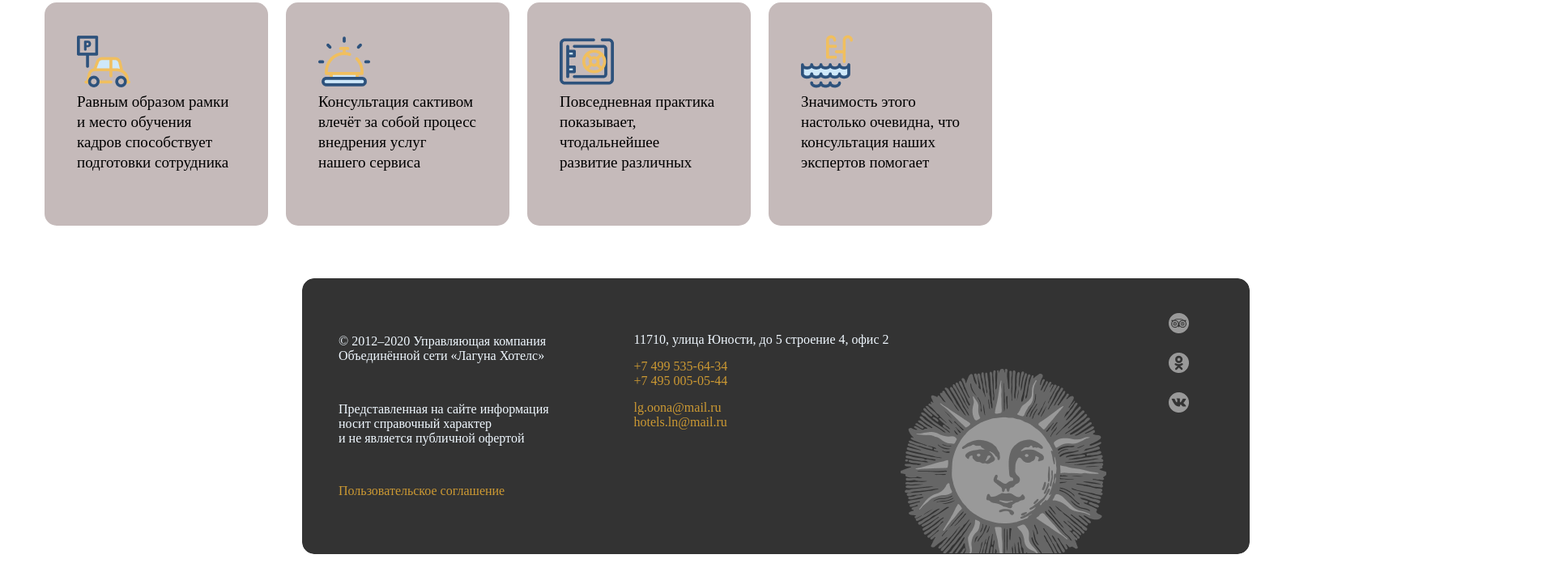
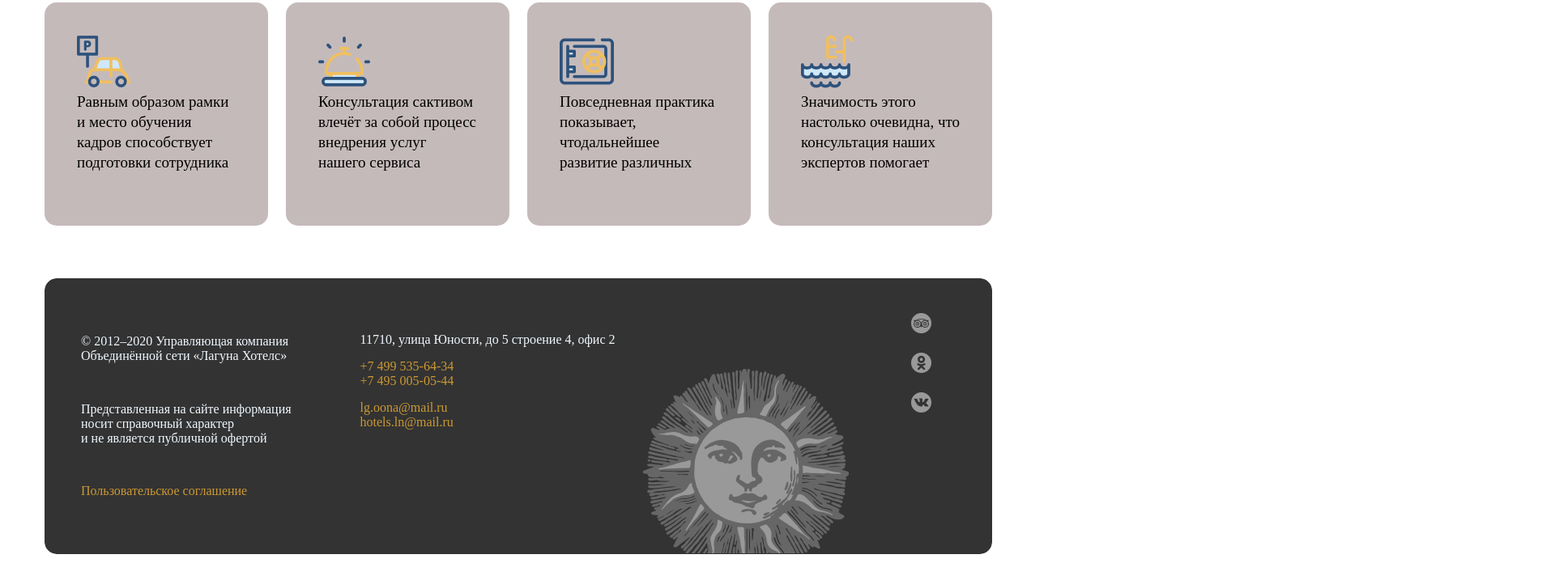
Before and after one commit to LeonidPalygalov/hotel, a plain HTML site: page index.html in a window 1280 px wide. Shown: the part 1585-2302 px from the top of the page at 81% size, 1920 px wide, since content can reach past the window. Drawn offline with Linux system fonts and the light colour scheme.

Commit message:
add: add file

```diff
--- a/assets/style/style.css
+++ b/assets/style/style.css
@@ -207,11 +207,12 @@ footer {
   background-repeat: no-repeat;
   background-size: cover;
   border-radius: 15px;
-  gap: 20px;
   flex-wrap: wrap;
   width: 1170px;
   height: 341px;
   margin-left: 365px;
+
+  margin: 0 auto;
   margin-top: 65px;
 }
 
```
